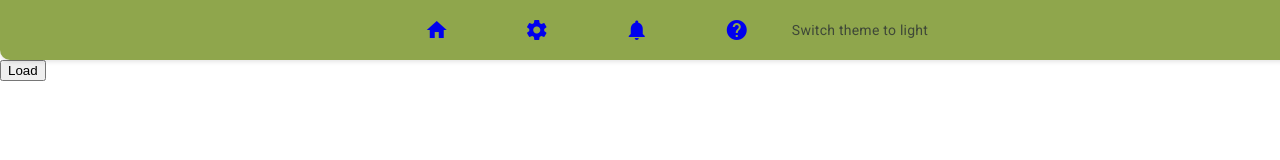
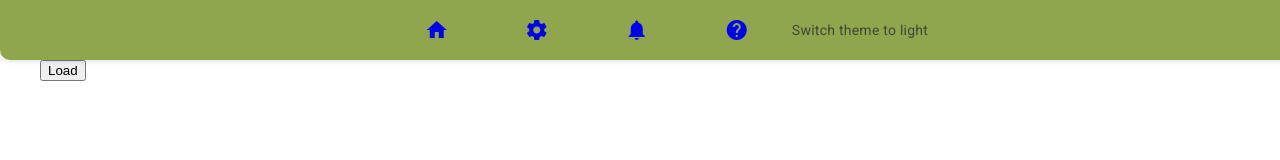
Before and after one commit to Anasta2002/Angular_beginners, an Angular app: page /notifications in a window 1280 px wide. Shown: the top 160 px of the page. Built offline with nearby package versions, Linux system fonts and the light colour scheme; a small style sheet from the web is missing.

Commit message:
slider was fixed, added some styles

```diff
--- a/src/app/not-found/not-found.component.html
+++ b/src/app/not-found/not-found.component.html
@@ -1 +1,3 @@
-<p>not-found works!</p>
+<div>
+  Not found page
+</div>
--- a/src/app/notifications/notification-loader/notification-loader.component.css
+++ b/src/app/notifications/notification-loader/notification-loader.component.css
@@ -68,3 +68,7 @@
 .active .arrow-icon {
   transform: rotate(180deg);
 }
+
+.details {
+  padding: 20px;
+}
--- a/src/app/notifications/notification-loader/notification-loader.component.html
+++ b/src/app/notifications/notification-loader/notification-loader.component.html
@@ -16,9 +16,9 @@
         <div><strong>Stock:</strong> {{ product.stock }}</div>
 
         <div class="custom-slider">
-        <div class="slider-wrapper" [style.transform]="'translateX(' + (-currentIndex * 100) + '%)'">
+          <div class="slider-wrapper" [style.transform]="'translateX(' + (-currentIndexMap[product.id] * 100) + '%)'">
             <div class="slider-item" *ngFor="let photo of product.images; let i = index">
-            <img [src]="photo" alt="Product Photo" class="slider-image" />
+              <img [src]="photo" alt="Product Photo" class="slider-image" [ngClass]="{'active': i === currentIndexMap[product.id]}"/>
             </div>
           </div>
           <button mat-icon-button (click)="prevSlide(product)" class="slider-nav prev" [disabled]="currentIndexMap[product.id] === 0">
@@ -29,7 +29,6 @@
           </button>
         </div>
 
-
     </div>
   </div>
 </div>
--- a/src/app/notifications/notification-loader/notification-loader.component.ts
+++ b/src/app/notifications/notification-loader/notification-loader.component.ts
@@ -12,16 +12,25 @@ export class NotificationLoaderComponent {
   currentIndexMap: { [productId: number]: number } = {};
 
   nextSlide(product: any) {
+    if (!this.currentIndexMap[product.id]) {
+      this.currentIndexMap[product.id] = 0;
+    }
     this.currentIndexMap[product.id] = (this.currentIndexMap[product.id] + 1) % product.images.length;
-    console.log('currentIndexMap_next', this.currentIndexMap[product.id] )
+    console.log('currentIndexMap_next', this.currentIndexMap[product.id]);
   }
 
   prevSlide(product: any) {
-    console.log('currentIndexMap_prev', this.currentIndexMap[product.id] )
+    if (!this.currentIndexMap[product.id]) {
+      this.currentIndexMap[product.id] = 0;
+    }
+    console.log('currentIndexMap_prev', this.currentIndexMap[product.id]);
     this.currentIndexMap[product.id] = (this.currentIndexMap[product.id] - 1 + product.images.length) % product.images.length;
   }
 
   toggleAccordion(product: any) {
+    if (!product.id) {
+      product.id = Math.floor(Math.random() * 1000);
+    }
     product.isOpen = !product.isOpen;
   }
 
--- a/src/app/notifications/notifications.component.css
+++ b/src/app/notifications/notifications.component.css
@@ -0,0 +1,4 @@
+.content {
+  width: 1200px;
+  margin: 0 auto;
+}
--- a/src/app/notifications/notifications.component.html
+++ b/src/app/notifications/notifications.component.html
@@ -1,4 +1,6 @@
-<app-notification-loader
-  [products]="products"
-  (handlerClick)="handlerClick()"
-></app-notification-loader>
+<div class="content">
+  <app-notification-loader
+    [products]="products"
+    (handlerClick)="handlerClick()"
+  ></app-notification-loader>
+</div>
```
Lines whose indentation alone changed are shown as unchanged.
